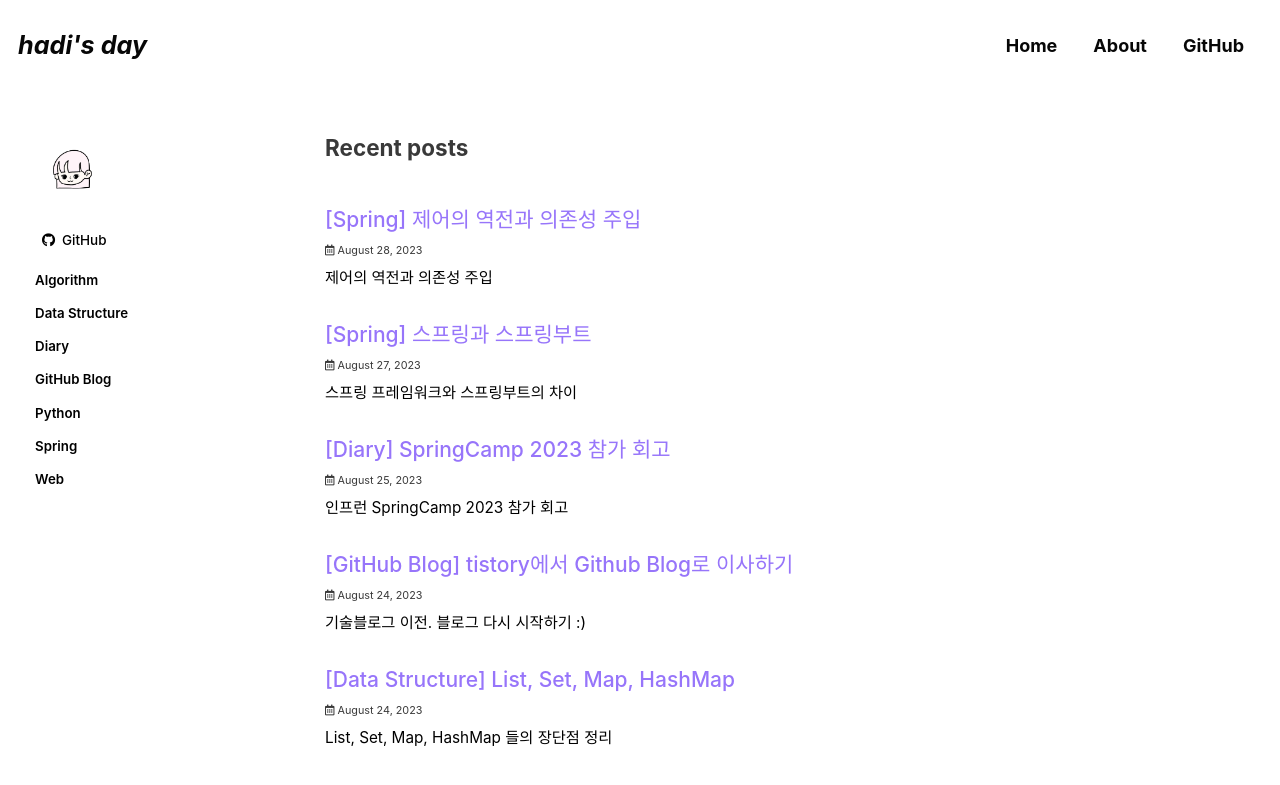
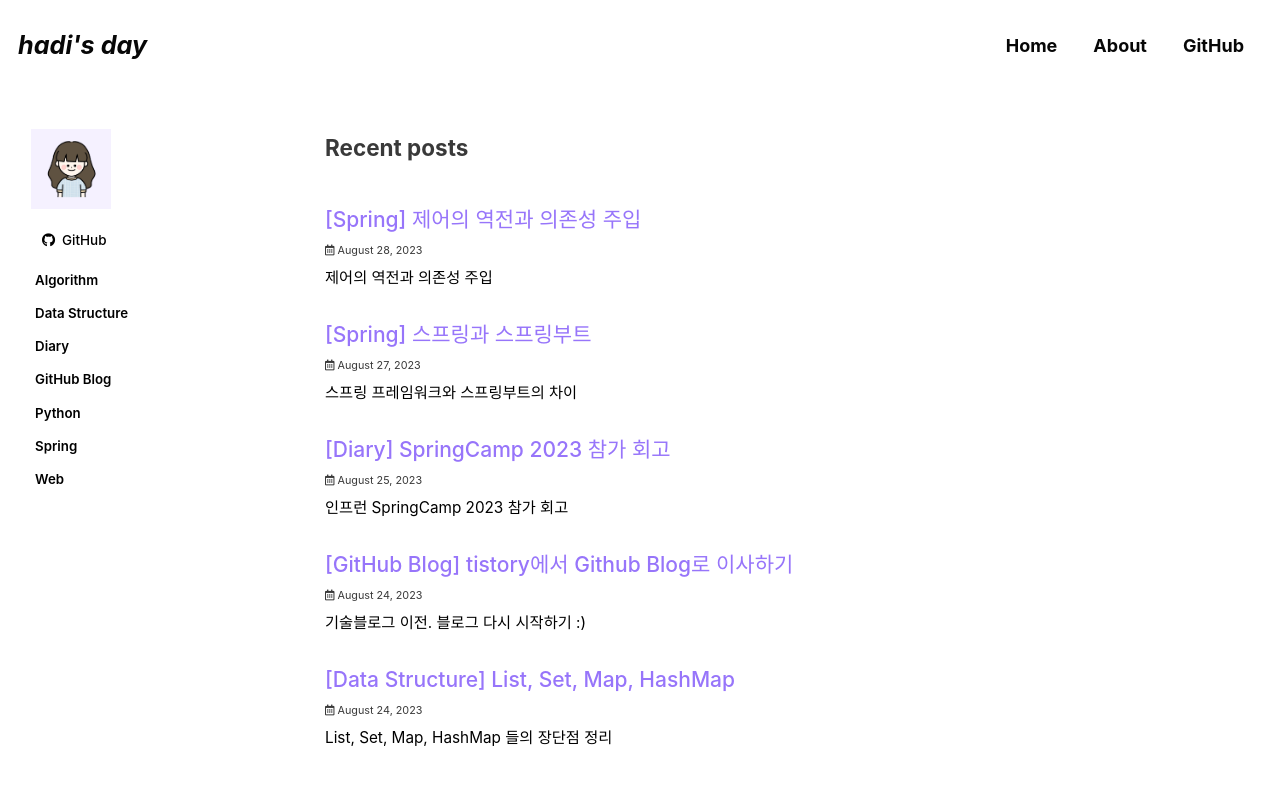
Before and after one commit to ahnhadi/ahnhadi.github.io, a Jekyll site: the page built from index.html, in a window 1280 px wide and 900 px high. Shown: the top 785 px of the window. Built offline with Jekyll 4.4.1, drawn with Linux system fonts in a browser that asks for light colours; cached includes are drawn as plain includes; some web fonts are replaced; the list of posts is cut into pages by our own code.

Commit message:
프로필 사진 및 파비콘 변경

```diff
--- a/_config.yml
+++ b/_config.yml
@@ -99,7 +99,7 @@
 # Site Author
 author:
   name: "hadi_" # 블로그 닉네임
-  avatar: "assets/images/IMG_0070.JPG" # 블로그 프로필 사진
+  avatar: "assets/images/IMG_5202.JPG" # 블로그 프로필 사진
   #   bio              : "hi!"
   # location         : "Busan, Korea"
   # email            : "ireahxxx@gmail.com"
```
Also changed, not shown: assets/images/IMG_0070.JPG (deleted), assets/images/IMG_5202.JPG (added), assets/images/favicon/android-icon-192x192.png, assets/images/favicon/apple-icon-180x180.png, assets/images/favicon/favicon-16x16.png, assets/images/favicon/favicon-32x32.png, assets/images/favicon/favicon.ico, assets/images/favicon/ms-icon-150x150.png, assets/images/favicon/ms-icon-310x310.png, screenshot-layouts.png (deleted), screenshot.png (deleted), 4 other files.
